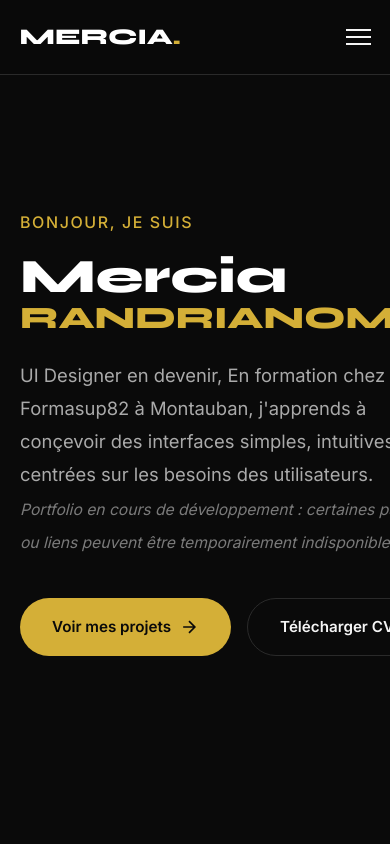
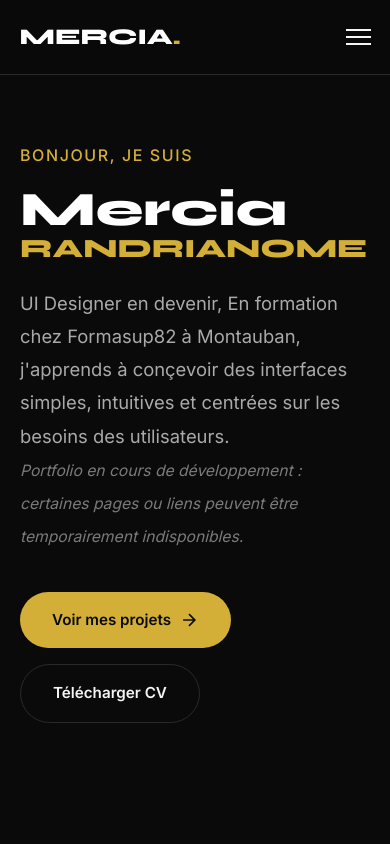
Before and after one commit to rovanimaropopoffformasup82-code/rovanimaropopofformasup82-code.github.io, a plain HTML site: page index.html in a window 390 px wide. Shown: the top 844 px of the page. Drawn offline with Linux system fonts and the light colour scheme.

Commit message:
responsive randrianome

```diff
--- a/css/style.css
+++ b/css/style.css
@@ -144,7 +144,7 @@ h1, h2, h3, h4, h5, h6 {
 /* clamp(min, preferred, max) = taille minimum, idéale, maximum */
 h1 { font-size: clamp(2.5rem, 6vw, 5rem); }
 h1 span { display: block;
-  font-size: 0.65em;
+  font-size: 0.55em;
   line-height: 1.1; }
 h2 { font-size: clamp(2rem, 4vw, 3rem); }
 h3 { font-size: clamp(1.3rem, 2.5vw, 1.8rem); }
```
